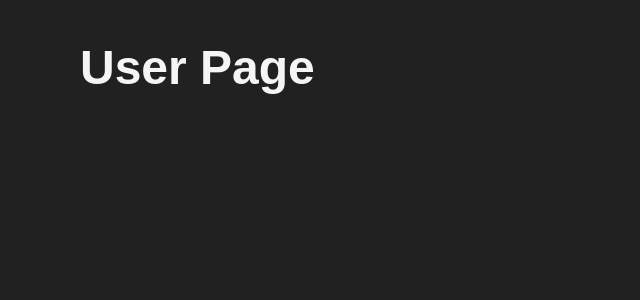
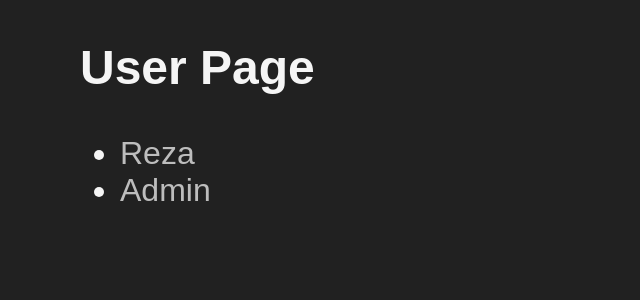
Before and after one commit to RezaBG/Multi-page_SPA_React_Router, a Next.js app: page /users in a window 1280 px wide. Shown: the top 300 px of the page, without its empty margins (0-640 px from the left). Built offline with nearby package versions, Linux system fonts and the light colour scheme.

Commit message:
update 3, add 404 Page Err

```diff
--- a/pages/index.js
+++ b/pages/index.js
@@ -1,10 +1,12 @@
+import Link from "next/link";
+
 function HomePage() {
   return (
     <div>
       <h2>HomePage</h2>
       <ul>
         <li>
-          <a href="/blog/posts">Blog</a>
+          <Link href="/blog/posts">Blog</Link>
         </li>
       </ul>
     </div>
--- a/pages/users/index.js
+++ b/pages/users/index.js
@@ -1,7 +1,28 @@
+import Link from "next/link";
+
 function UserPage() {
+  const users = [
+    { id: 1, username: "Reza" },
+    { id: 2, username: "Admin" },
+  ];
+
   return (
     <div>
       <h2>User Page</h2>
+      <ul>
+        {users.map((item) => (
+          <li key={item.id}>
+            <Link
+              href={{
+                pathname: "/users/[id]",
+                query: { id: item.id },
+              }}
+            >
+              {item.username}
+            </Link>
+          </li>
+        ))}
+      </ul>
     </div>
   );
 }
```
Also changed, not shown: pages/404.js (added, +9 -0 lines), pages/users/[id].js (+10 -0 lines).
